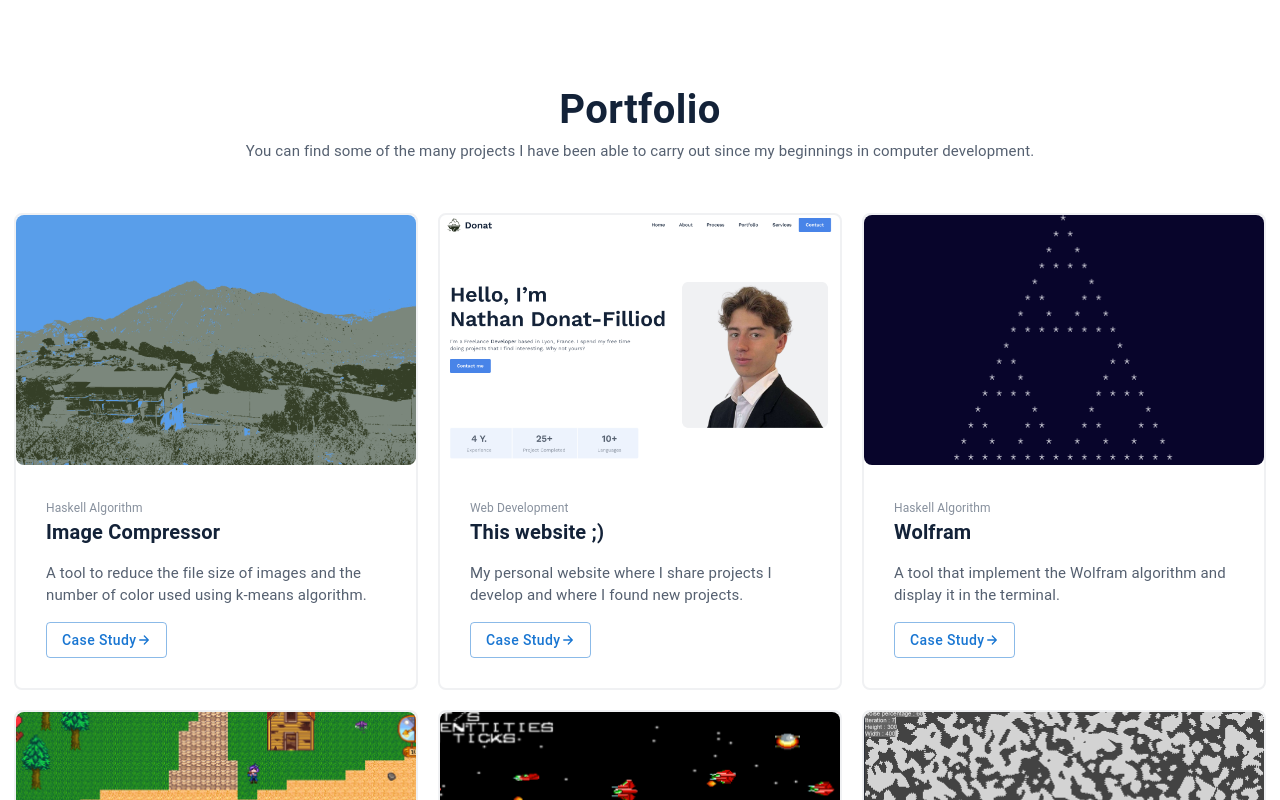
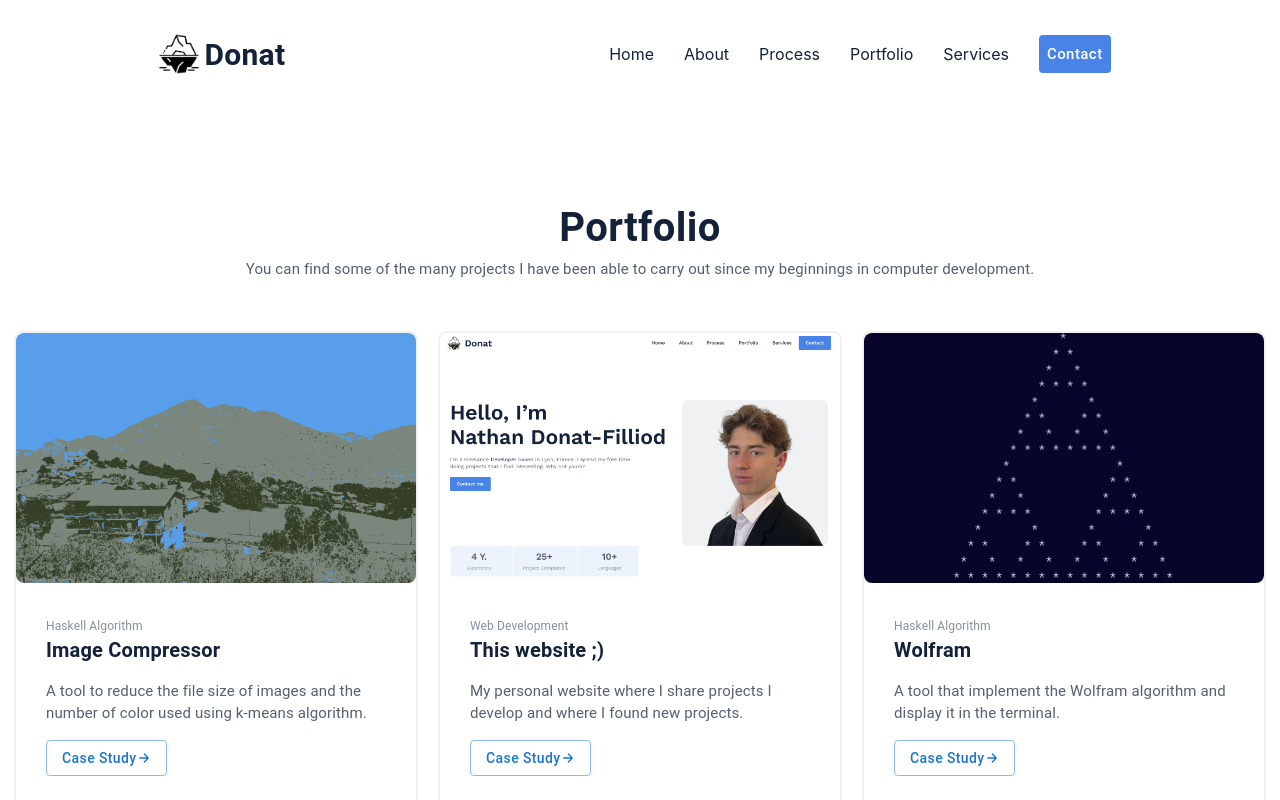
Before and after one commit to DonatNathan/donat-website, a React (Create React App) app: page / in a window 1280 px wide. Shown: the top 800 px of the page. Built offline with nearby package versions, Linux system fonts and the light colour scheme.

Commit message:
[ADD] - Header and Footer without anchors

```diff
--- a/src/modules/footer/Footer.js
+++ b/src/modules/footer/Footer.js
@@ -1,11 +1,26 @@
-import React from "react";
-import { Box, Typography } from "@mui/material";
+import React, { useContext } from "react";
+import { Box, Link, Typography } from "@mui/material";
+import { ThemeContext } from "../../utils/themes/ThemeContext";
 
 const Footer = () => {
+
+    const {theme} = useContext(ThemeContext);
+
     return (
-        <Box sx={{width: "90%", height: "10vh", paddingLeft: "5%", paddingRight: "5%", display: "flex", justifyContent: "space-between", alignItems: "center", backgroundColor: "rgba(0, 0, 0, 0.9)"}}>
-            <img alt="White Donat logo" src="/images/logo_white.png" width="50px" />
-            <Typography sx={{fontWeight: "bold"}}>© 2024 - Nathan Donat-Filliod</Typography>
+        <Box sx={{display: "flex", flexWrap: "wrap", flexDirection: "row", justifyContent: "space-around", alignItems: "center", textAlign: "center", backgroundColor: theme.BoldTextColor, color: theme.BackgroundColor, paddingTop: "200px", paddingBottom: "80px"}}>
+            <Box sx={{display: "flex", flexDirection: "row", alignItems: "center"}}>
+                <Box component="img" sx={{width: 50}} alt="White Logo Donat" src="/images/logo_white.png" />
+                <Typography sx={{fontSize: 30, fontWeight: "bold"}}>Donat</Typography>
+            </Box>
+            <Box sx={{display: "flex", flexDirection: "row", alignItems: "center"}}>
+                <Link sx={{color: theme.BackgroundColor, textDecoration: "none", margin: "10px"}}>Home</Link>
+                <Link sx={{color: theme.BackgroundColor, textDecoration: "none", margin: "10px"}}>About</Link>
+                <Link sx={{color: theme.BackgroundColor, textDecoration: "none", margin: "10px"}}>Process</Link>
+                <Link sx={{color: theme.BackgroundColor, textDecoration: "none", margin: "10px"}}>Portfolio</Link>
+                <Link sx={{color: theme.BackgroundColor, textDecoration: "none", margin: "10px"}}>Services</Link>
+                <Link sx={{color: theme.BackgroundColor, textDecoration: "none", margin: "10px"}}>Contact</Link>
+            </Box>
+            <Typography sx={{fontSize: 15}}>Copyright © 2024 Donat.</Typography>
         </Box>
     );
 };
--- a/src/modules/header/Header.js
+++ b/src/modules/header/Header.js
@@ -1,19 +1,24 @@
-import { Box, Typography } from "@mui/material";
-import React from "react";
-import { useNavigate } from "react-router-dom";
+import { Box, Button, Link, Typography } from "@mui/material";
+import React, { useContext } from "react";
+import { ThemeContext } from "../../utils/themes/ThemeContext";
 
 const Header = () => {
-    const navigate = useNavigate();
 
-    const headerOnClick = () => {
-        navigate("/");
-    }
+    const {theme} = useContext(ThemeContext);
 
     return (
-        <Box sx={{zIndex: 1, height: "10vh", width: "100%", position: "fixed", top: 0, boxShadow: "0 1px 10px white", display: "flex", justifyContent: "left", backgroundColor: "rgba(0, 0, 0, 1)", alignItems: "center"}}>
-            <Box onClick={headerOnClick} sx={{'&:hover': {cursor: "pointer"}, display: "flex", flexDirection: "row", alignItems: "center"}}>
-                <img alt="White Donat Logo" src="/images/logo_white.png" width="70px" />
-                <Typography sx={{fontSize: "300%", fontWeight: "bold"}}>Donat</Typography>
+        <Box sx={{display: "flex", flexWrap: "wrap", flexDirection: "row", justifyContent: "space-around", alignItems: "center", textAlign: "center", backgroundColor: theme.BackgroundColor, color: theme.BoldTextColor, paddingTop: "20px", paddingBottom: "30px"}}>
+            <Box sx={{display: "flex", flexDirection: "row", alignItems: "center"}}>
+                <Box component="img" sx={{width: 50}} alt="Black Logo Donat" src="/images/logo.png" />
+                <Typography sx={{fontSize: 30, fontWeight: "bold"}}>Donat</Typography>
+            </Box>
+            <Box sx={{display: "flex", flexDirection: "row", alignItems: "center"}}>
+                <Link sx={{color: theme.BoldTextColor, textDecoration: "none", margin: "15px"}}>Home</Link>
+                <Link sx={{color: theme.BoldTextColor, textDecoration: "none", margin: "15px"}}>About</Link>
+                <Link sx={{color: theme.BoldTextColor, textDecoration: "none", margin: "15px"}}>Process</Link>
+                <Link sx={{color: theme.BoldTextColor, textDecoration: "none", margin: "15px"}}>Portfolio</Link>
+                <Link sx={{color: theme.BoldTextColor, textDecoration: "none", margin: "15px"}}>Services</Link>
+                <Button sx={{width: "fit-content", backgroundColor: theme.MainColor, color: theme.BackgroundColor, textTransform: "none", fontSize: 15, margin: "15px"}}>Contact</Button>
             </Box>
         </Box>
     )
--- a/src/pages/Home.js
+++ b/src/pages/Home.js
@@ -4,6 +4,8 @@ import { Box } from "@mui/material";
 import ProjectIdea from "../components/ProjectIdea";
 import Portfolio from "../components/Portfolio";
 import Services from "../components/Services";
+import Footer from "../modules/footer/Footer";
+import Header from "../modules/header/Header";
 
 const HomePage = () => {
     return (
@@ -12,9 +14,11 @@ const HomePage = () => {
                 <title>Nathan Donat-Filliod</title>
             </Helmet>
             <Box>
+                    <Header />
                     <Portfolio />
                     <ProjectIdea />
                     <Services />
+                    <Footer />
             </Box>
         </>
     );
```
